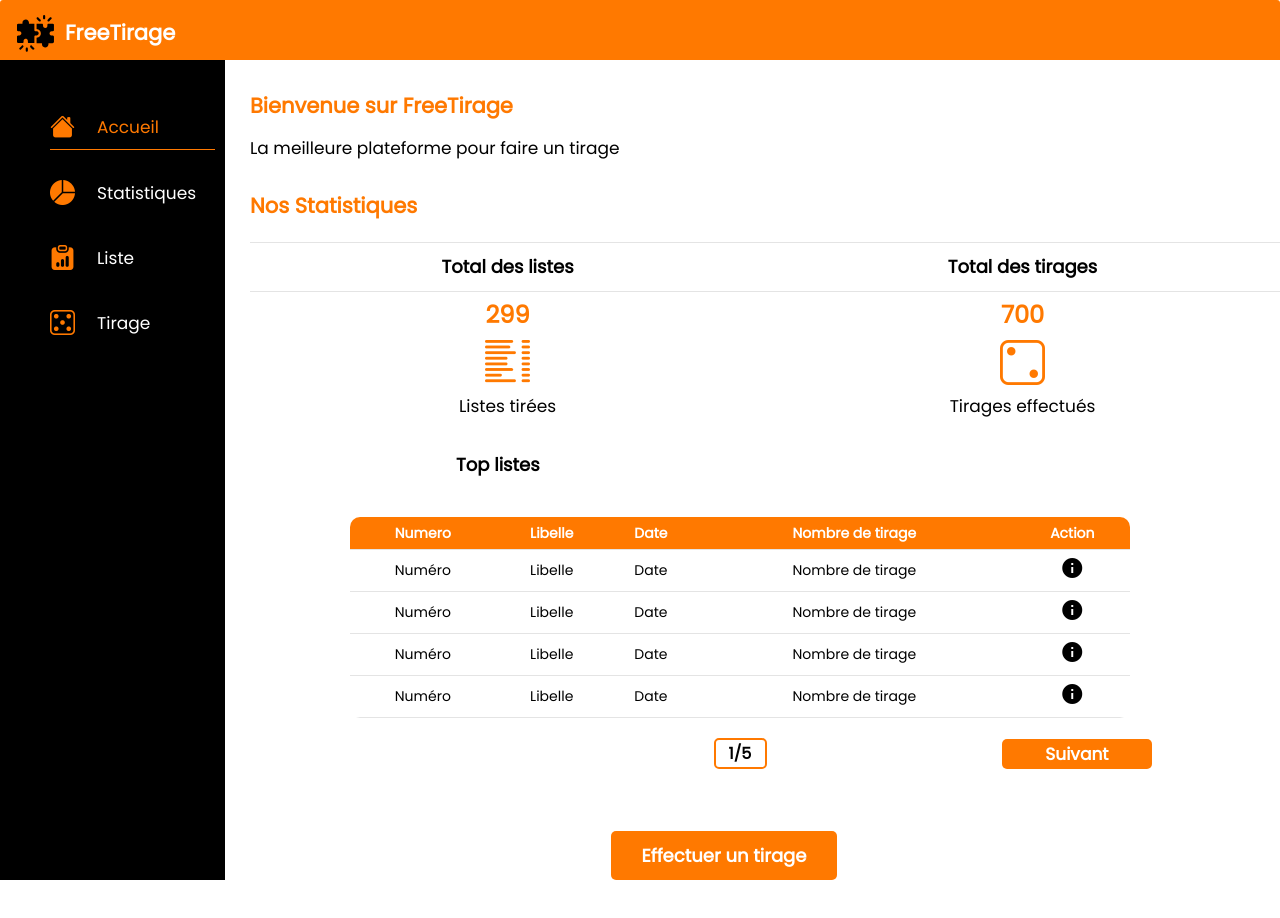
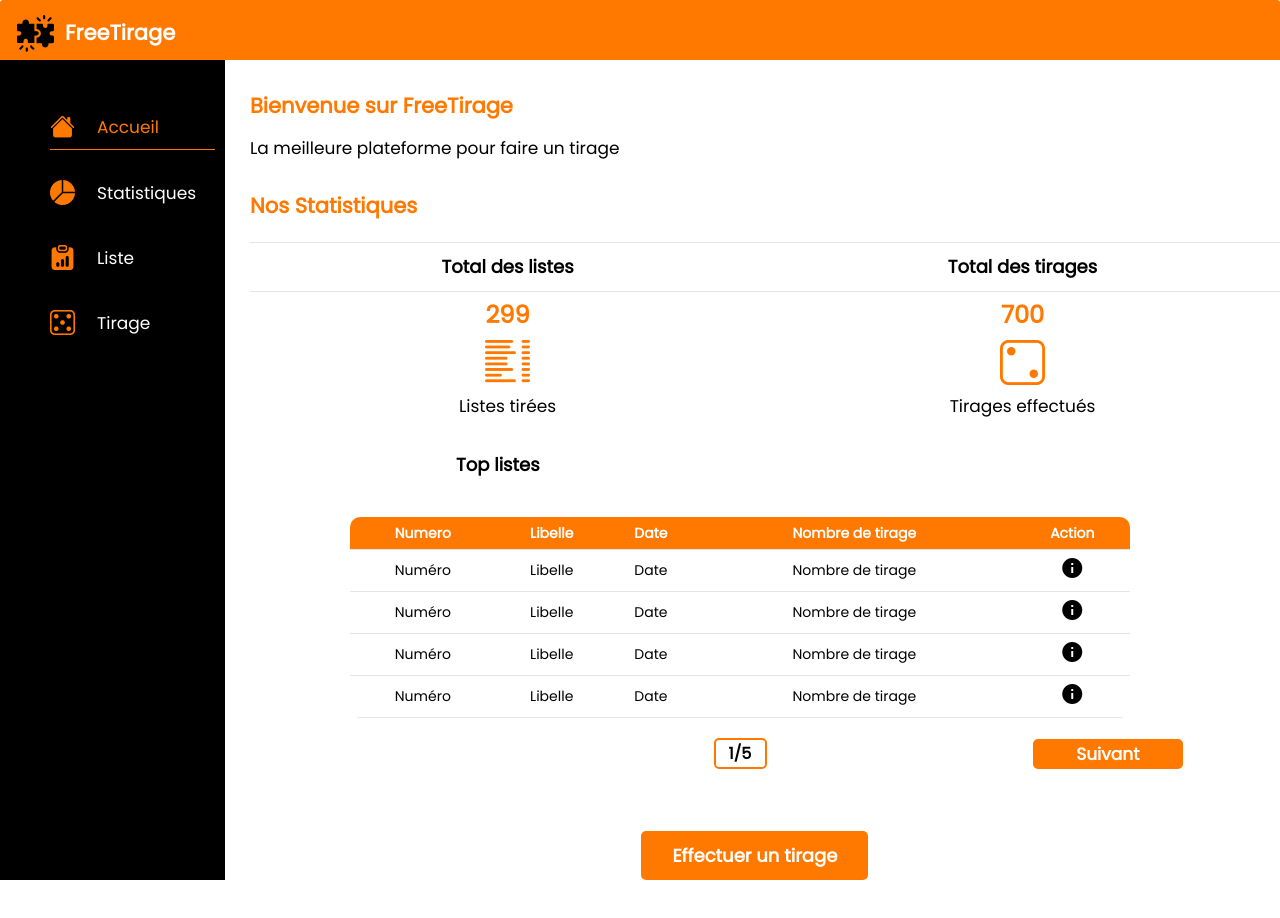
Before and after one commit to IvinoDev/FreeTirageFront-end, an Angular app: page /accueil in a window 1280 px wide. Shown: the top 918 px of the page. Built offline with nearby package versions, Linux system fonts and the light colour scheme.

Commit message:
fixing a typo

```diff
--- a/src/app/page-accueil/page-accueil.component.scss
+++ b/src/app/page-accueil/page-accueil.component.scss
@@ -106,7 +106,7 @@ table.table.align-middle th, table.table.align-middle td {
     margin: 1px 2px;
     padding: 1px 16px;
     position: relative;
-    margin-left: 73%;
+    margin-left: 76%;
 
 }
 
@@ -136,7 +136,7 @@ table.table.align-middle th, table.table.align-middle td {
         margin: 3px 2px;
         padding: 11px 31px;
         margin-top: 6%;
-        margin-left: 35%;
+        margin-left: 38%;
         margin-bottom: 5%;
 }
 
```
